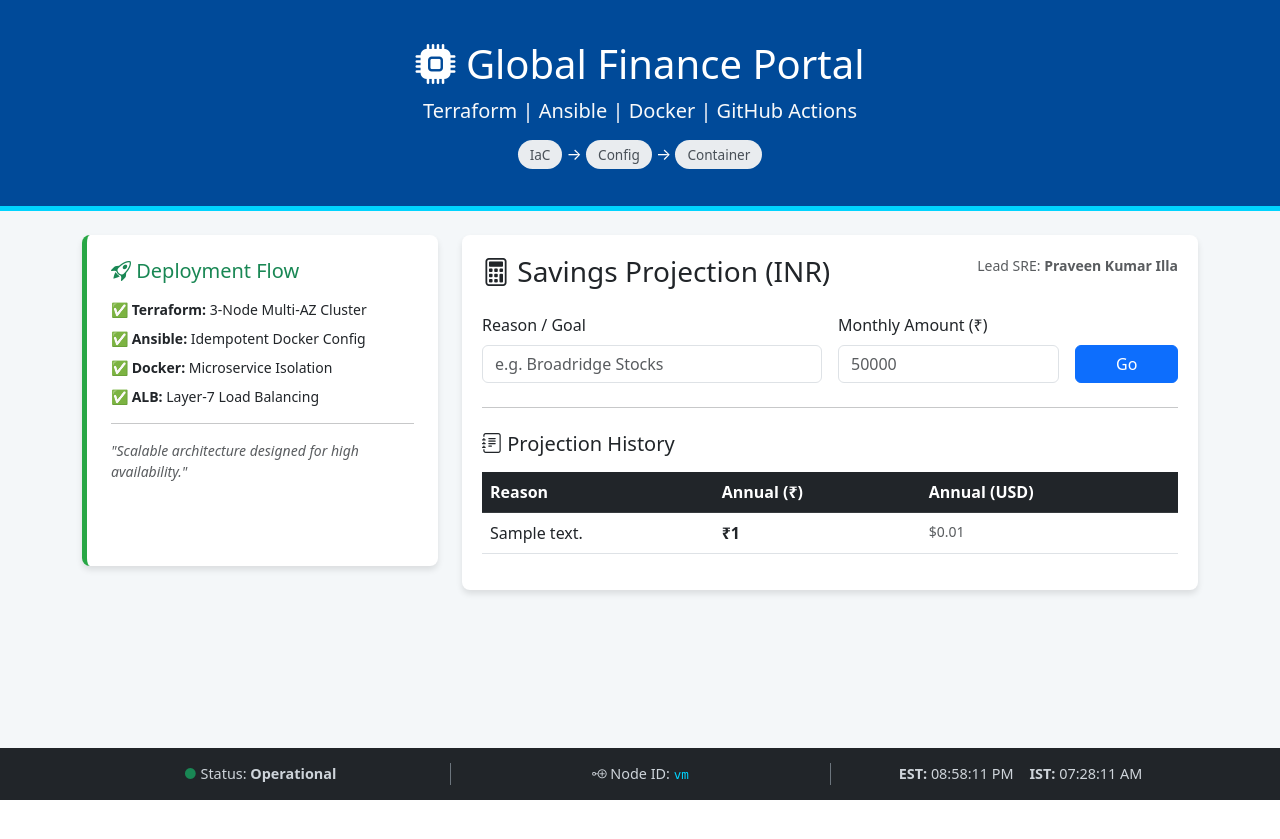
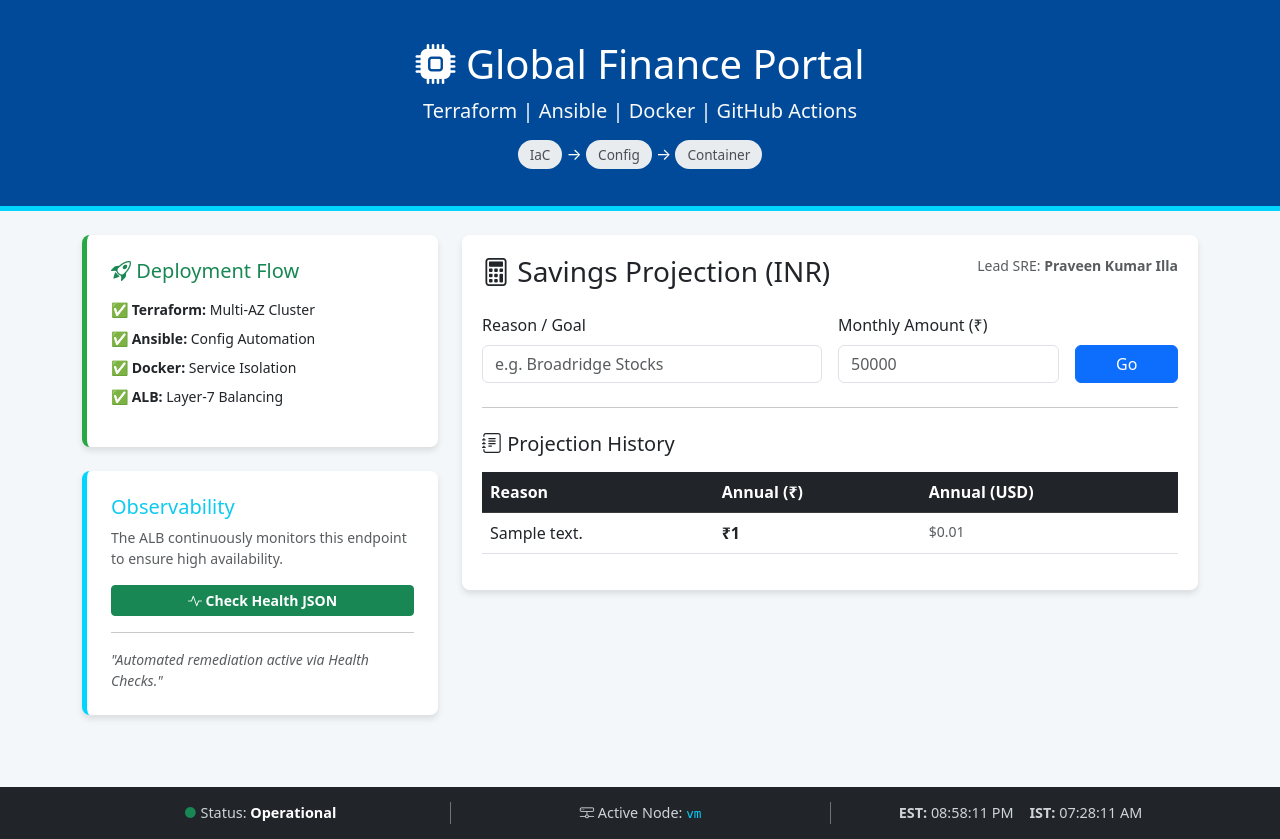
Before and after one commit to praveenkumarilla4git/InternalFinance-DocAnsi-GitHubActions_K8, a Flask app: page / in a window 1280 px wide. Before the commit the page ends 800 px from the top, so only its background shows below. Run offline with Flask 3, Linux system fonts and the light colour scheme; tables that the repository leaves empty hold one stand-in row (values such as "Sample post").

Commit message:
Added Health check

```diff
--- a/app/templates/index.html
+++ b/app/templates/index.html
@@ -10,10 +10,13 @@
         body { background-color: #f4f7f9; min-height: 100vh; display: flex; flex-direction: column; }
         .hero-section { background: #004a99; color: white; padding: 40px 0; border-bottom: 5px solid #00d4ff; }
         .devops-card { background: #fff; border-left: 5px solid #28a745; border-radius: 8px; box-shadow: 0 4px 6px rgba(0,0,0,0.1); }
+        .sre-card { background: #fff; border-left: 5px solid #00d4ff; border-radius: 8px; box-shadow: 0 4px 6px rgba(0,0,0,0.1); }
         .table-container { background: white; padding: 20px; border-radius: 8px; box-shadow: 0 4px 6px rgba(0,0,0,0.1); }
         .badge-step { font-size: 0.85em; background: #e9ecef; color: #495057; padding: 5px 12px; border-radius: 20px; }
         footer { background: #212529; color: #ced4da; padding: 15px 0; margin-top: auto; font-size: 0.9rem; }
         .text-info-sre { color: #00d4ff !important; }
+        .health-btn { transition: 0.3s; text-decoration: none; font-weight: bold; }
+        .health-btn:hover { background-color: #218838 !important; transform: scale(1.05); }
     </style>
 </head>
 <body>
@@ -29,16 +32,24 @@
 <div class="container mt-4 mb-5">
     <div class="row">
         <div class="col-md-4 mb-4">
-            <div class="devops-card p-4 h-100">
+            <div class="devops-card p-4 mb-4">
                 <h5 class="text-success"><i class="bi bi-rocket-takeoff"></i> Deployment Flow</h5>
                 <ul class="list-unstyled small mt-3">
-                    <li class="mb-2">✅ <b>Terraform:</b> 3-Node Multi-AZ Cluster</li>
-                    <li class="mb-2">✅ <b>Ansible:</b> Idempotent Docker Config</li>
-                    <li class="mb-2">✅ <b>Docker:</b> Microservice Isolation</li>
-                    <li class="mb-2">✅ <b>ALB:</b> Layer-7 Load Balancing</li>
+                    <li class="mb-2">✅ <b>Terraform:</b> Multi-AZ Cluster</li>
+                    <li class="mb-2">✅ <b>Ansible:</b> Config Automation</li>
+                    <li class="mb-2">✅ <b>Docker:</b> Service Isolation</li>
+                    <li class="mb-2">✅ <b>ALB:</b> Layer-7 Balancing</li>
                 </ul>
+            </div>
+
+            <div class="sre-card p-4">
+                <h5 class="text-info"><i class="bi bi-shield-pulse"></i> Observability</h5>
+                <p class="small text-muted">The ALB continuously monitors this endpoint to ensure high availability.</p>
+                <a href="/health" target="_blank" class="btn btn-success btn-sm w-100 health-btn">
+                    <i class="bi bi-activity"></i> Check Health JSON
+                </a>
                 <hr>
-                <p class="small text-muted mb-0"><em>"Scalable architecture designed for high availability."</em></p>
+                <p class="small text-muted mb-0"><em>"Automated remediation active via Health Checks."</em></p>
             </div>
         </div>
 
@@ -89,16 +100,14 @@
     </div>
 </div>
 
-
-
 <footer>
     <div class="container text-center">
         <div class="row align-items-center">
             <div class="col-md-4">
-                <span class="text-success">●</span> Status: <strong>Operational</strong>
+                <span class="text-success pulse">●</span> Status: <strong class="text-white">Operational</strong>
             </div>
             <div class="col-md-4 border-start border-secondary">
-                <i class="bi bi-node-plus"></i> Node ID: <code class="text-info-sre">{{ server_id }}</code>
+                <i class="bi bi-hdd-network"></i> Active Node: <code class="text-info-sre">{{ server_id }}</code>
             </div>
             <div class="col-md-4 border-start border-secondary">
                 <div class="d-flex justify-content-center gap-3">
@@ -114,7 +123,6 @@
     function updateClocks() {
         const now = new Date();
         const options = { hour: '2-digit', minute: '2-digit', second: '2-digit', hour12: true };
-
         document.getElementById('est-time').innerHTML = now.toLocaleTimeString("en-US", { ...options, timeZone: "America/New_York" });
         document.getElementById('ist-time').innerHTML = now.toLocaleTimeString("en-US", { ...options, timeZone: "Asia/Kolkata" });
     }
```
Also changed, not shown: 2 other files.
